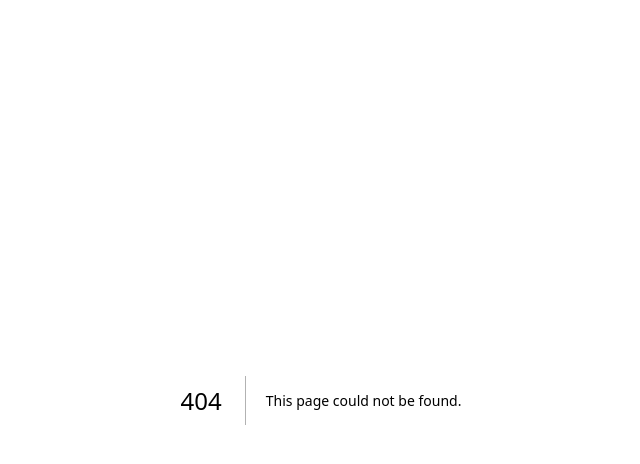
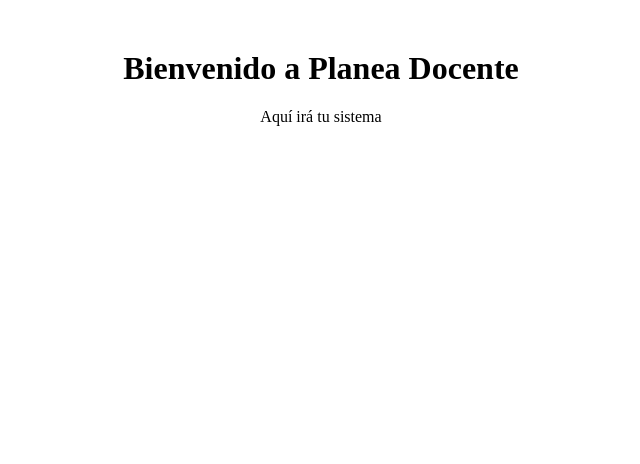
Before and after one commit to PlaneaDocente/planeadocente, a Next.js app: page /dashboard in a window 1280 px wide. Before the commit this address had no page. Shown: the top 464 px of the page, without its empty margins (319-959 px from the left). Built offline with nearby package versions, Linux system fonts and the light colour scheme.

Commit message:
create dashboard page

```diff
--- /dev/null
+++ b/src/app/dashboard/page.tsx
@@ -0,0 +1,8 @@
+export default function Dashboard() {
+  return (
+    <div style={{ textAlign: 'center', marginTop: '50px' }}>
+      <h1>Bienvenido a Planea Docente</h1>
+      <p>Aquí irá tu sistema</p>
+    </div>
+  );
+}
```
Also changed, not shown: src/app/page.tsx (+7 -0 lines).
